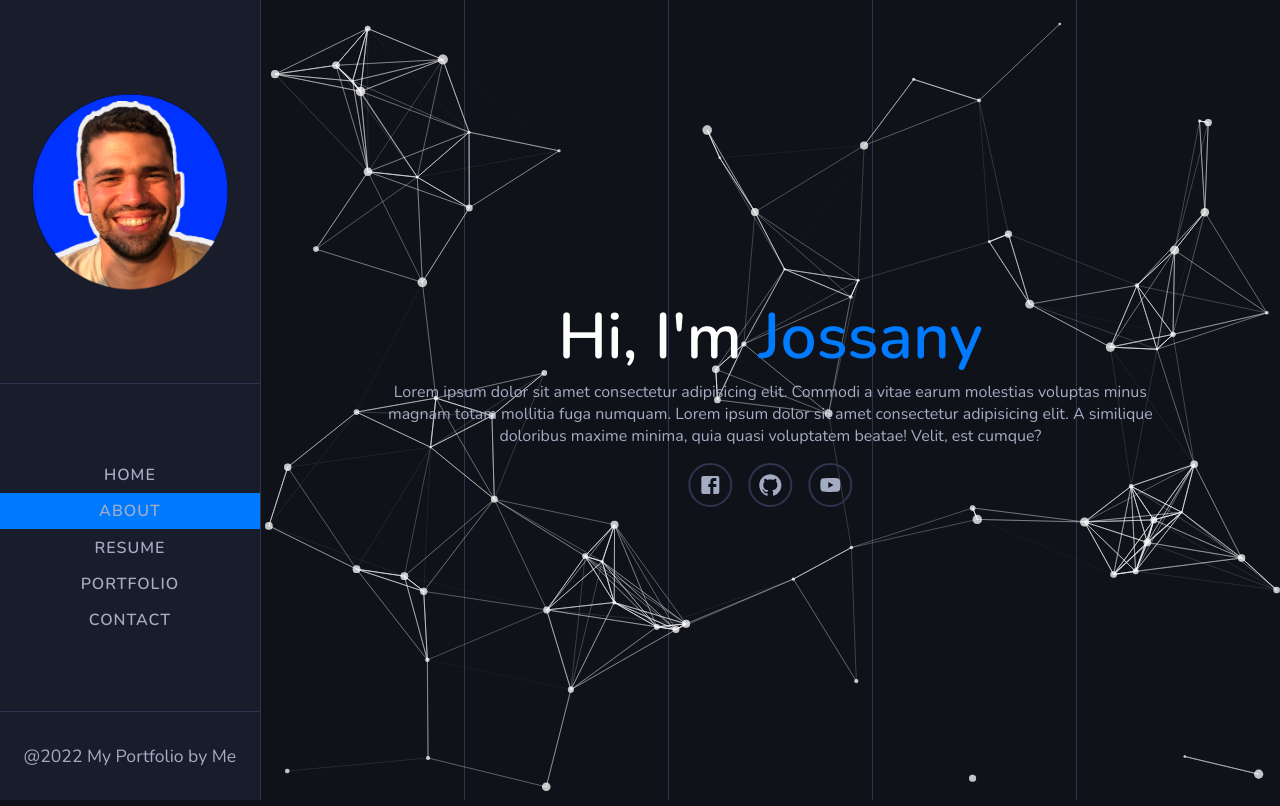
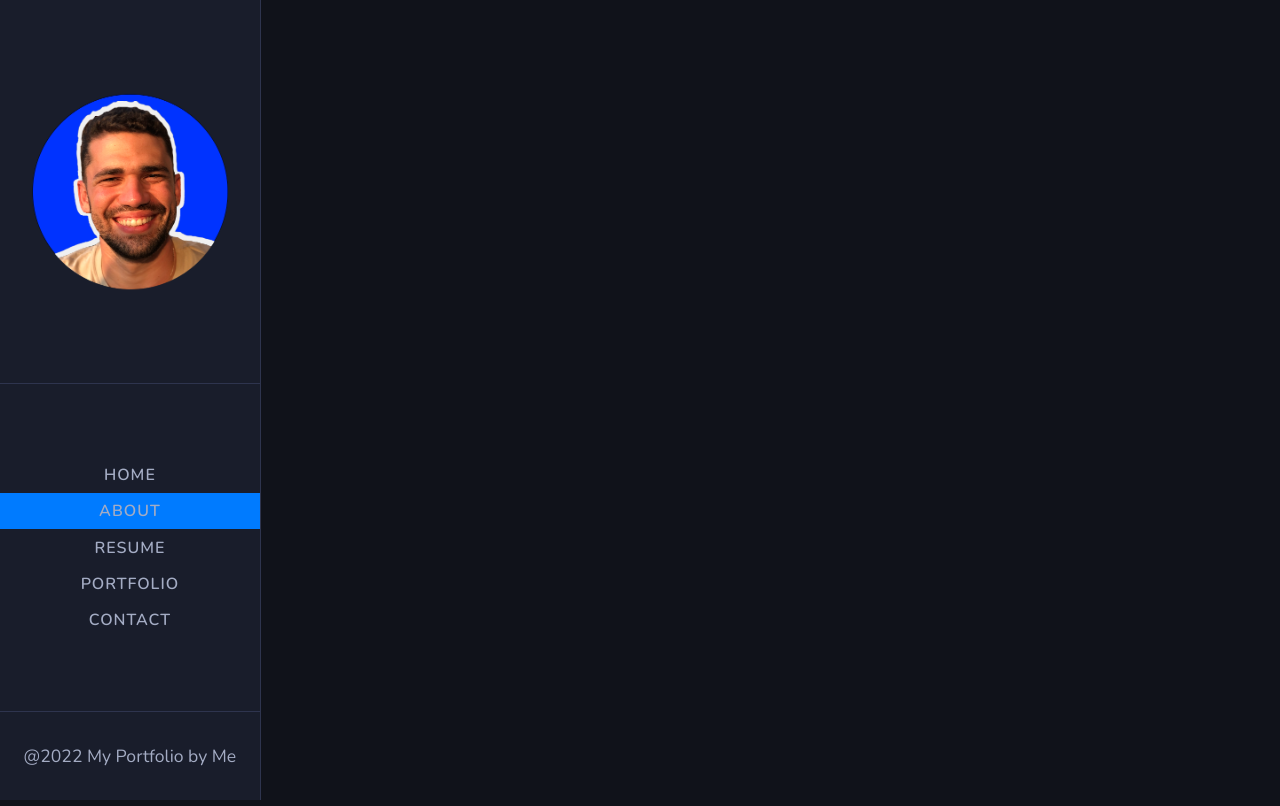
Before and after one commit to mjossany/portfolio, a React (Create React App) app: page /about in a window 1280 px wide. Built offline with nearby package versions, Linux system fonts and the light colour scheme.

Commit message:
Sets up routes on app for each page

```diff
--- a/src/App.js
+++ b/src/App.js
@@ -1,11 +1,22 @@
+import { Route, Routes } from 'react-router-dom';
 import MainContent from './components/MainContent';
+import AboutPage from './pages/AboutPage';
+import ResumePage from './pages/ResumePage';
+import PortfolioPage from './pages/PortfolioPage';
+import ContactPage from './pages/ContactPage';
 import Sidebar from './components/Sidebar';
 
 function App() {
   return (
     <div>
       <Sidebar />
-      <MainContent />
+      <Routes>
+        <Route exact path="/" element={<MainContent />} />
+        <Route exact path="/about" element={<AboutPage />} />
+        <Route exact path="/resume" element={<ResumePage />} />
+        <Route exact path="/portfolio" element={<PortfolioPage />} />
+        <Route exact path="/contact" element={<ContactPage />} />
+      </Routes>
     </div>
   );
 }
--- /dev/null
+++ b/src/pages/AboutPage.jsx
@@ -0,0 +1,9 @@
+import React from 'react'
+
+const AboutPage = () => {
+  return (
+    <div>AboutPage</div>
+  )
+}
+
+export default AboutPage
--- /dev/null
+++ b/src/pages/ContactPage.jsx
@@ -0,0 +1,9 @@
+import React from 'react'
+
+const ContactPage = () => {
+  return (
+    <div>ContactPage</div>
+  )
+}
+
+export default ContactPage
--- /dev/null
+++ b/src/pages/PortfolioPage.jsx
@@ -0,0 +1,9 @@
+import React from 'react'
+
+const PortfolioPage = () => {
+  return (
+    <div>PortfolioPage</div>
+  )
+}
+
+export default PortfolioPage
--- /dev/null
+++ b/src/pages/ResumePage.jsx
@@ -0,0 +1,9 @@
+import React from 'react'
+
+const ResumePage = () => {
+  return (
+    <div>ResumePage</div>
+  )
+}
+
+export default ResumePage
```
